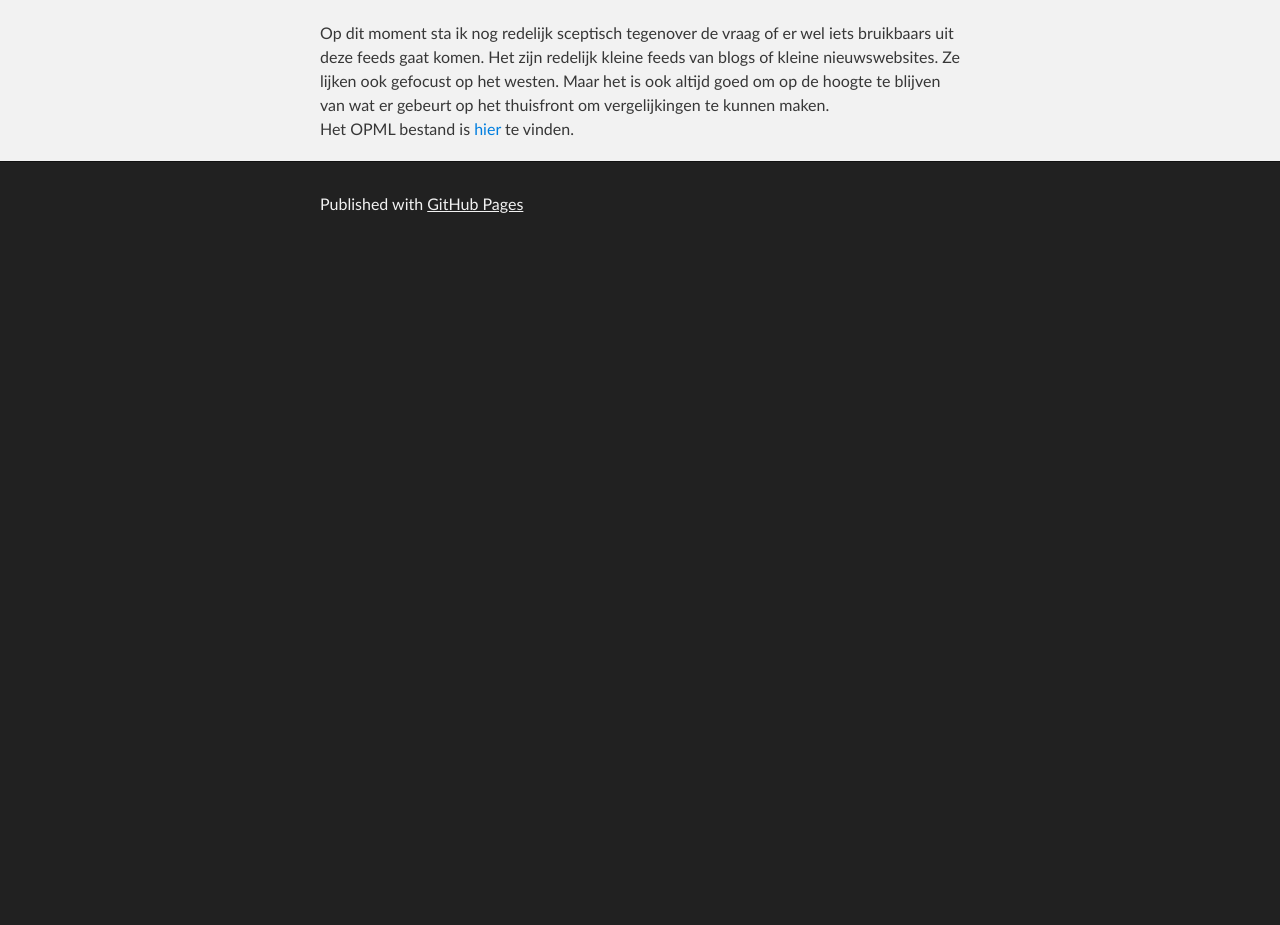
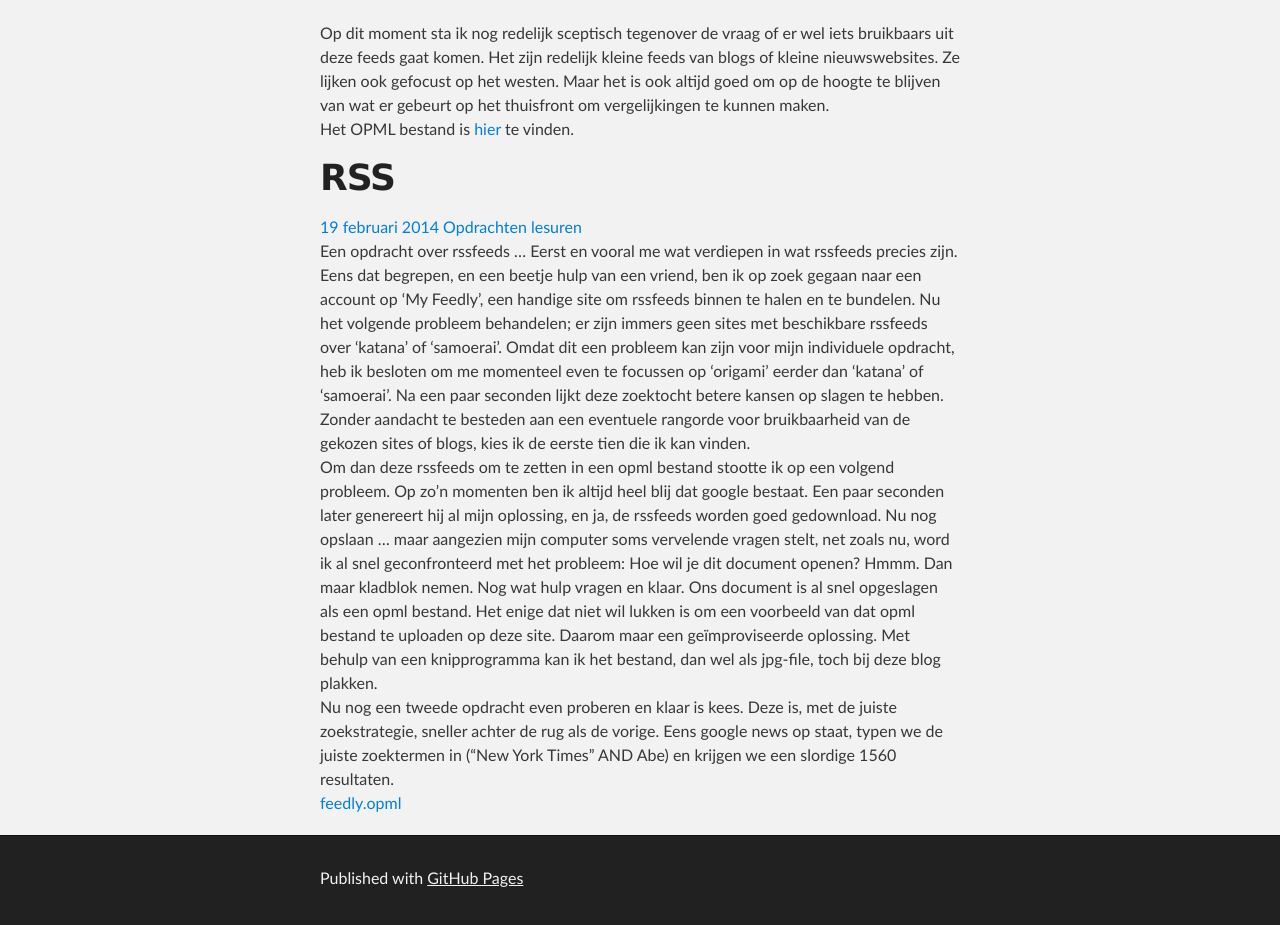
Before and after one commit to SammieWalschaerts/sammiewalschaerts.github.io, a plain HTML site: page index.html in a window 1280 px wide. Shown: the part 836-1761 px from the top of the page. Before the commit the page ends 1087 px from the top, so only its background shows below. Drawn offline with Linux system fonts and the light colour scheme.

Commit message:
Update index.html

```diff
--- a/index.html
+++ b/index.html
@@ -44,6 +44,23 @@
           <div>Op dit moment sta ik nog redelijk sceptisch tegenover de vraag of er wel iets bruikbaars uit deze feeds gaat komen. Het zijn redelijk kleine feeds van blogs of kleine nieuwswebsites. Ze lijken ook gefocust op het westen. Maar het is ook altijd goed om op de hoogte te blijven van wat er gebeurt op het thuisfront om vergelijkingen te kunnen maken.</div>
           <div>Het OPML bestand is <a href="http://speedy.sh/D8ZQQ/feedly.opml">hier</a> te vinden.</div>
 
+          <h1>
+<a name="-rss-" class="anchor" href="#-rss-"><span class="octicon octicon-link"></span></a> RSS </h1>
+<a href="http://Jana88.github.io/19februari2014" title="Permalink to Bachelor Paper of niet?" rel="bookmark">19 februari 2014</a>
+<a href="http://Jana88.github.io/Opdrachtenles" title="Permalink to Bachelor Paper of niet?" rel="bookmark">Opdrachten lesuren</a>
+
+<div>
+
+<div>Een opdracht over rssfeeds … Eerst en vooral me wat verdiepen in wat rssfeeds precies zijn. Eens dat begrepen, en een beetje hulp van een vriend, ben ik op zoek gegaan naar een account op ‘My Feedly’, een handige site om rssfeeds binnen te halen en te bundelen. Nu het volgende probleem behandelen; er zijn immers geen sites met beschikbare rssfeeds over ‘katana’ of ‘samoerai’. Omdat dit een probleem kan zijn voor mijn individuele opdracht, heb ik besloten om me momenteel even te focussen op ‘origami’ eerder dan ‘katana’ of ‘samoerai’. Na een paar seconden lijkt deze zoektocht betere kansen op slagen te hebben. Zonder aandacht te besteden aan een eventuele rangorde voor bruikbaarheid van de gekozen sites of blogs, kies ik de eerste tien die ik kan vinden.
+<div> </div>
+<div>Om dan deze rssfeeds om te zetten in een opml bestand stootte ik op een volgend probleem. Op zo’n momenten ben ik altijd heel blij dat google bestaat. Een paar seconden later genereert hij al mijn oplossing, en ja, de rssfeeds worden goed gedownload. Nu nog opslaan … maar aangezien mijn computer soms vervelende vragen stelt, net zoals nu, word ik al snel geconfronteerd met het probleem: Hoe wil je dit document openen? Hmmm. Dan maar kladblok nemen. Nog wat hulp vragen en klaar. Ons document is al snel opgeslagen als een opml bestand. Het enige dat niet wil lukken is om een voorbeeld van dat opml bestand te uploaden op deze site. Daarom maar een geïmproviseerde oplossing. Met behulp van een knipprogramma kan ik het bestand, dan wel als jpg-file, toch bij deze blog plakken. </div>
+<div> </div>
+<div>Nu nog een tweede opdracht even proberen en klaar is kees. Deze is, met de juiste zoekstrategie, sneller achter de rug als de vorige. Eens google news op staat, typen we de juiste zoektermen in (“New York Times” AND Abe) en krijgen we een slordige 1560 resultaten.</div>
+<div> </div>
+<div> <a href="https://github.com/Encyfeestbende/Hermans_Jana/commit/05133c6efd5302b4a290a88c5223ee55bc191099">feedly.opml</a>
+</div>
+</div>
+
       </section>
     </div>
 
```
